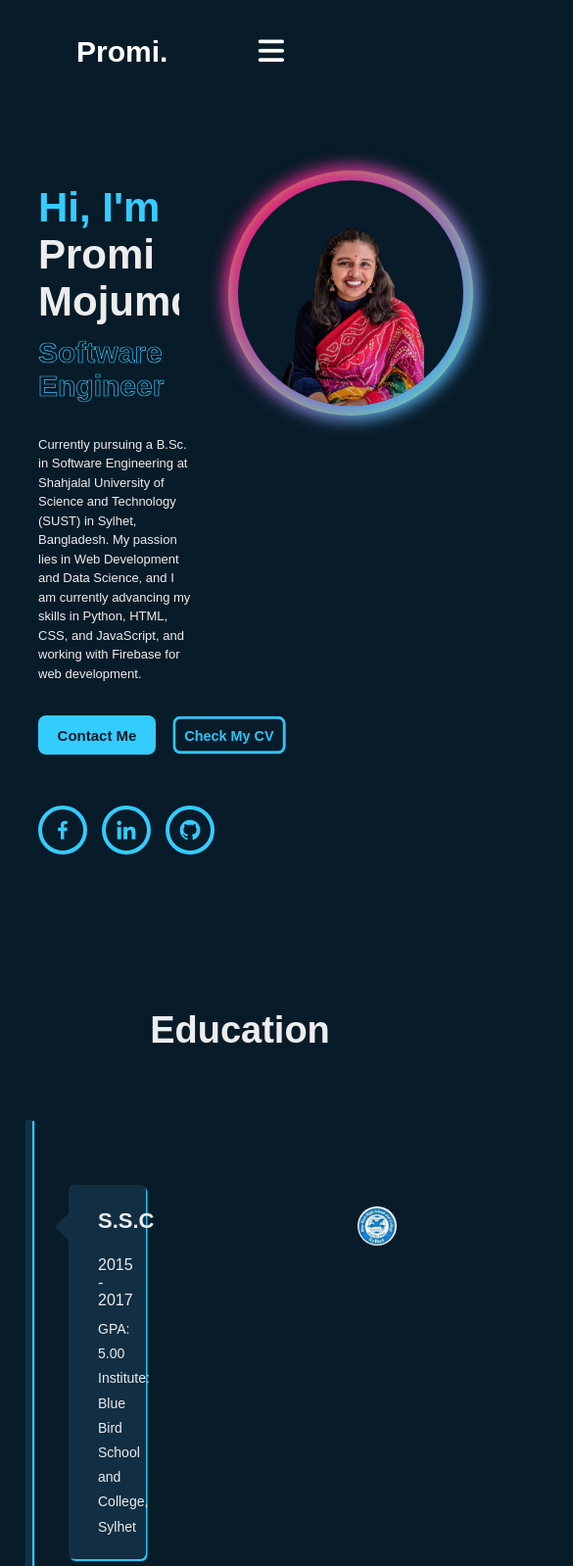
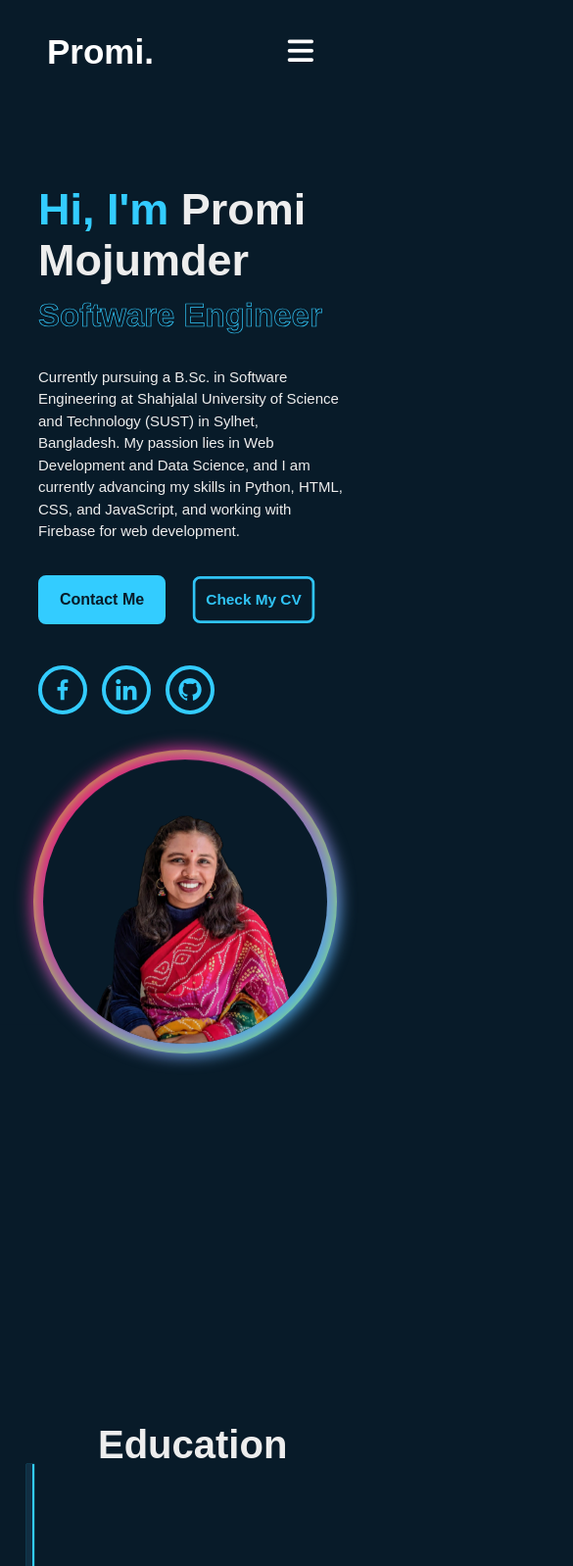
Before and after one commit to PromiMojumder38/Promi-s-Portfolio, a plain HTML site: page index.html in a window 390 px wide. Shown: the top 1598 px of the page at 98% size, 585 px wide, since content can reach past the window. Drawn offline with nearby package versions, Linux system fonts and the light colour scheme.

Commit message:
changes for mobile responsive

```diff
--- a/style.css
+++ b/style.css
@@ -781,9 +781,7 @@ opacity: 1;
         width: 100%;
         margin: 0 auto;
       }
-      .bx{
-        font-size: 25px;
-    }
+
       .logo {
         font-size: 30px;
         padding: 48px;
@@ -1043,19 +1041,9 @@ margin-left:-55px;
 
   }
   @media (max-width: 1024px){
-    body {
-        max-width: 100%;
-        margin: 0 auto;
-      }
-
-      .logo {
-        font-size: 30px;
-        padding: 78px;
-        font-weight: bold;
-        position: absolute;
-        left: 0;
-        margin-top: 25px;
-      }
+    .logo{
+    font-size:3.5rem;
+    }
 
       nav {
         background: #112e42;
@@ -1068,11 +1056,12 @@ margin-left:-55px;
         display: flex;
         flex-direction: column;
         position: absolute;
-        width: 40%;
+        width: 55%;
         height: 90vh;
         background: #112e42;
         top: 70px;
         left: -100%;
+        transition: all 0.5s;
       }
 
       nav ul li {
@@ -1091,7 +1080,6 @@ margin-left:-55px;
         color: #fff;
         float: right;
         line-height: 80px;
-        margin-right: 40px;
       }
       .checkbtn{
         display: block;
@@ -1099,9 +1087,7 @@ margin-left:-55px;
 
 
       .checkbtn i, .closebtn i {
-        position: absolute;
-        right:100px;
-        margin-top: -3px;
+        margin-left: 580px;
       }
 
       input[type="checkbox"] {
@@ -1119,158 +1105,4 @@ margin-left:-55px;
         left: 0;
       }
 
-
-
-      /*home section*/
-      .home{
-        display: flex;
-        flex-direction: row;
-        top: 30px;
-      }
-      .home .home-content{
-        max-width: 50%;
-      }
-      .home h1 {
-        font-size: 4.2rem;
-      }
-      .home .home-content .text-animate h3{
-        font-size: 3rem;
-      }
-      .home .home-content p{
-        font-size: 1.3rem;
-      }
-      .btn-box{
-        width: 25.5rem;
-    }
-
-    .btn-box .btn, .btn-box .btn2{
-        width:120px;
-        height: 40px;
-        font-size:15px;
-    }
-    .bx{
-        font-size: 25px;
-    }
-    .home-sci a{
-        height: 50px;
-        width: 50px;
-        font-weight: 80;
-    }
-   #education{
-    margin-top: 8rem;   }
-    .education{
-        margin: 50px auto;
-    }
-    .education h1{
-        font-size: 3.8rem;
-        text-align: center;
-    line-height: 2.5;    }
-    .educontainer{
-        width:42%;
-        padding-left:70px;
-        padding-right:15px;
-    }
-
-    .educontainer h2{
-        font-size: 2.2rem;
-        line-height: 1.5;
-        margin-bottom: 20px;
-    }
-    .educontainer .edutext small{
-        font-size: 1.6rem;
-    }
-    .educontainer .edutext p{
-        font-size: 1.4rem;
-    }
-    .leftt img{
-        position: absolute;
-        left: 365px;
-    }
-    .edutext{
-        box-shadow: 1.5px 2px 1px var(--main-color);
-        left: 0;
-    }
-    .education::after{
-        margin-top: 70px;
-    }
-    #project{
-        max-width: 800px;
-    }
-    #project h1{
-        font-size: 3.5rem;
-        padding-left: 35px;
-        margin-top: 80px;
-    }
-    #project .port-row{
-        grid-template-columns: repeat(auto-fit, minmax(315px, 1fr));
-        padding-left: 10px;
-    }
-    #project .port-row .port-item .port-info h4{
-        font-size:25px;
-    }
-    #project .port-row .port-item .port-img img{
-        width: 360px;
-        height: 210px;
-      }
-      #achievement{
-        padding-left: 32px;
-      }
-      #achievement h1{
-        font-size: 3.5rem;
-        padding-left: 90px;
-}
-    #achievement .ser-row{
-       grid-template-columns: 1fr 1fr;
-    }
-    #achievement .ser-row{
-        margin-left: 10px;
-    }
-    #achievement .ser-row .ser-item{
-        height: 280px;
-        width:305px;
-    }
-    #achievement .ser-row .ser-item .ser-info h2{
-        font-size: 19px;
-        font-weight: 600;
-        }
-        #achievement .ser-row .ser-item .ser-info p{
-        font-weight: 200;
-        font-size: 13px;
-        }
-
-
-
-
-        .home-imgHover{
-           width: 250px;
-          height: 250px;
-margin-left:-12px;
-
-            }
-            .home-imgHover .glowing-circle{
-                height: 250px;
-                width: 250px;
-            }
-
-        .home-imgHover .glowing-circle::after{
-           width:230px;
-            height:230px;
-                    }
-        .glowing-circle span{
-            width: 260px;
-            height: 260px;
-
-        }
-
-        .glowing-circle .image{
-            width:230px;
-            height: 230px;
-
-        }
-        .image img{
-             width: 150px;
-            height: 250px;
-            overflow: hidden;
-         }
-
   }
```
